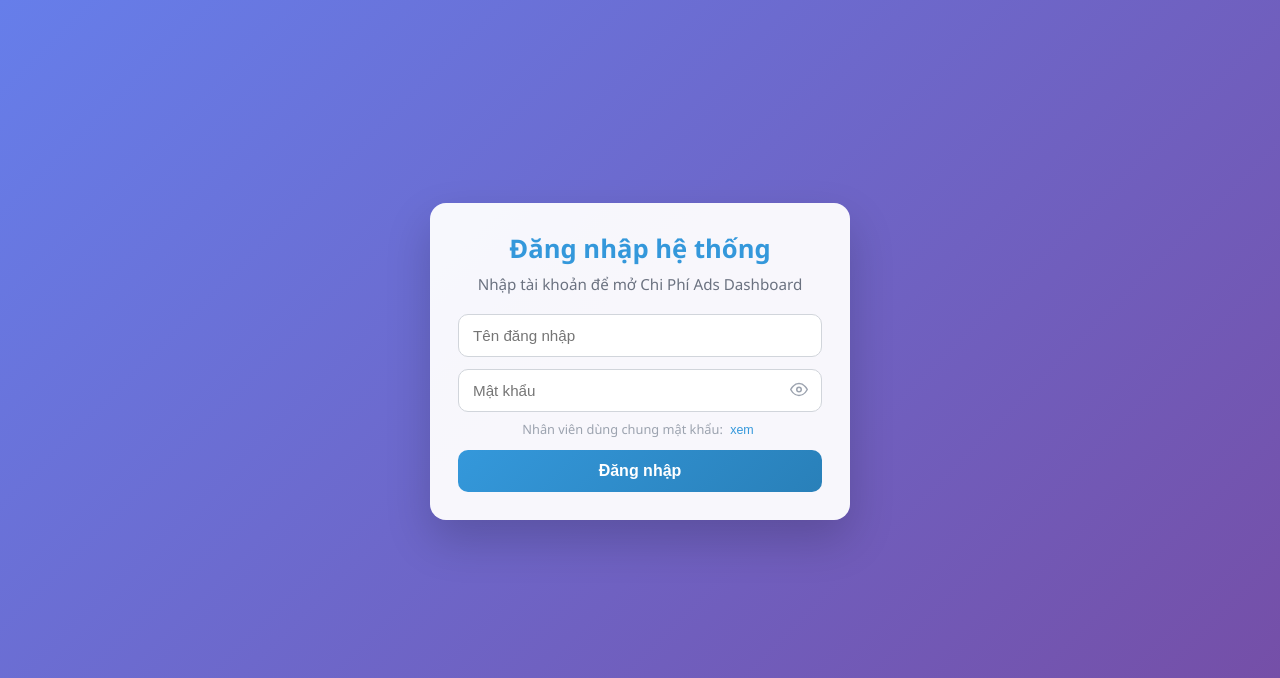
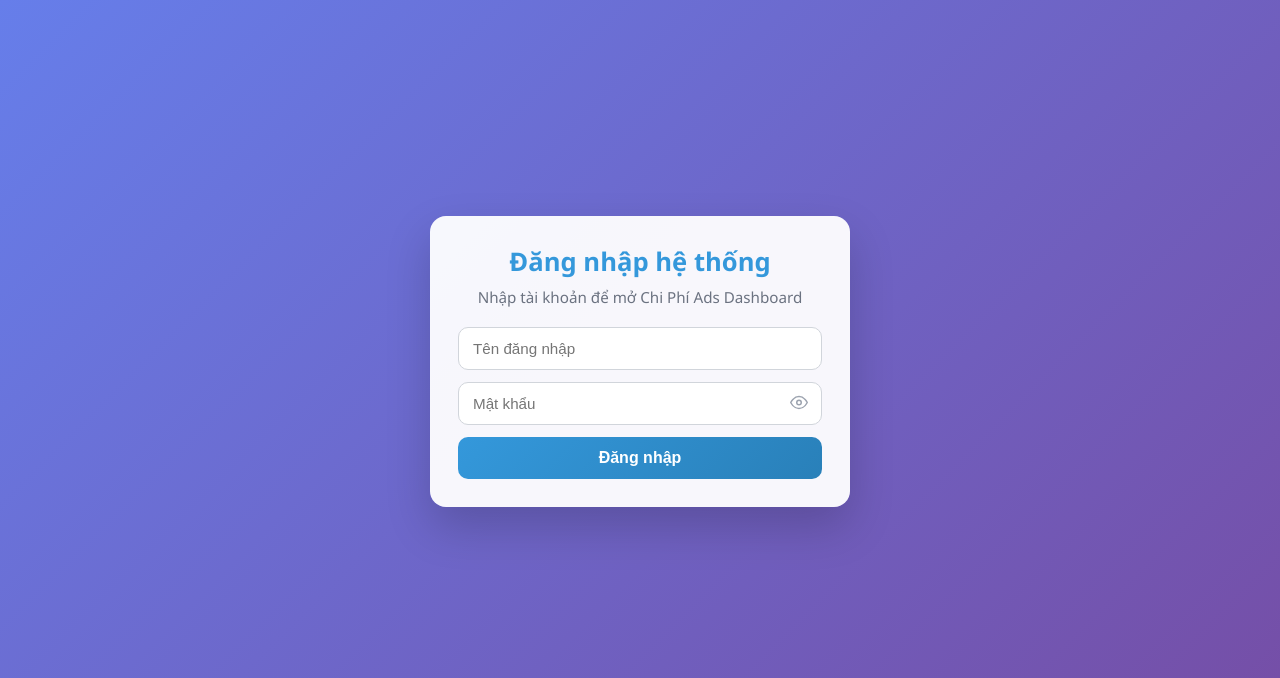
Before and after one commit to thanggdt999-source/chi-phi-ads-dashboard, a Flask app: page /login in a window 1280 px wide. Shown: the top 678 px of the page. Run offline with Flask 3, Linux system fonts and the light colour scheme.

Commit message:
fix: remove shared employee password hint from login

```diff
--- a/web_app/templates/login.html
+++ b/web_app/templates/login.html
@@ -96,22 +96,6 @@
         }
         .eye-btn:hover { color: #3498db; }
 
-        .shared-pass-note {
-            text-align: center;
-            font-size: 0.8rem;
-            color: #9ca3af;
-            margin-top: -4px;
-            margin-bottom: 12px;
-        }
-        .shared-pass-note span {
-            background: #f3f4f6;
-            border-radius: 6px;
-            padding: 2px 8px;
-            font-family: monospace;
-            color: #374151;
-            font-size: 0.85rem;
-        }
-
         .login-error {
             margin-top: 14px;
             background: #fef2f2;
@@ -189,9 +173,6 @@
                             </svg>
                         </button>
                     </div>
-                    <p class="shared-pass-note">Nhân viên dùng chung mật khẩu: <span id="sharedPassHint" style="display:none;">Emp@123456</span>
-                        <button type="button" onclick="toggleSharedPass()" style="background:none;border:none;color:#3498db;cursor:pointer;font-size:0.78rem;padding:0 4px;">xem</button>
-                    </p>
                     <button class="login-btn" type="submit">Đăng nhập</button>
                 </form>
 
@@ -222,17 +203,6 @@
                 icon.innerHTML = `<path d="M1 12s4-8 11-8 11 8 11 8-4 8-11 8-11-8-11-8z"/><circle cx="12" cy="12" r="3"/>`;
             }
         }
-        function toggleSharedPass() {
-            const el = document.getElementById('sharedPassHint');
-            const btn = event.target;
-            if (el.style.display === 'none') {
-                el.style.display = 'inline';
-                btn.textContent = 'ẩn';
-            } else {
-                el.style.display = 'none';
-                btn.textContent = 'xem';
-            }
-        }
     </script>
 </body>
 </html>
```
